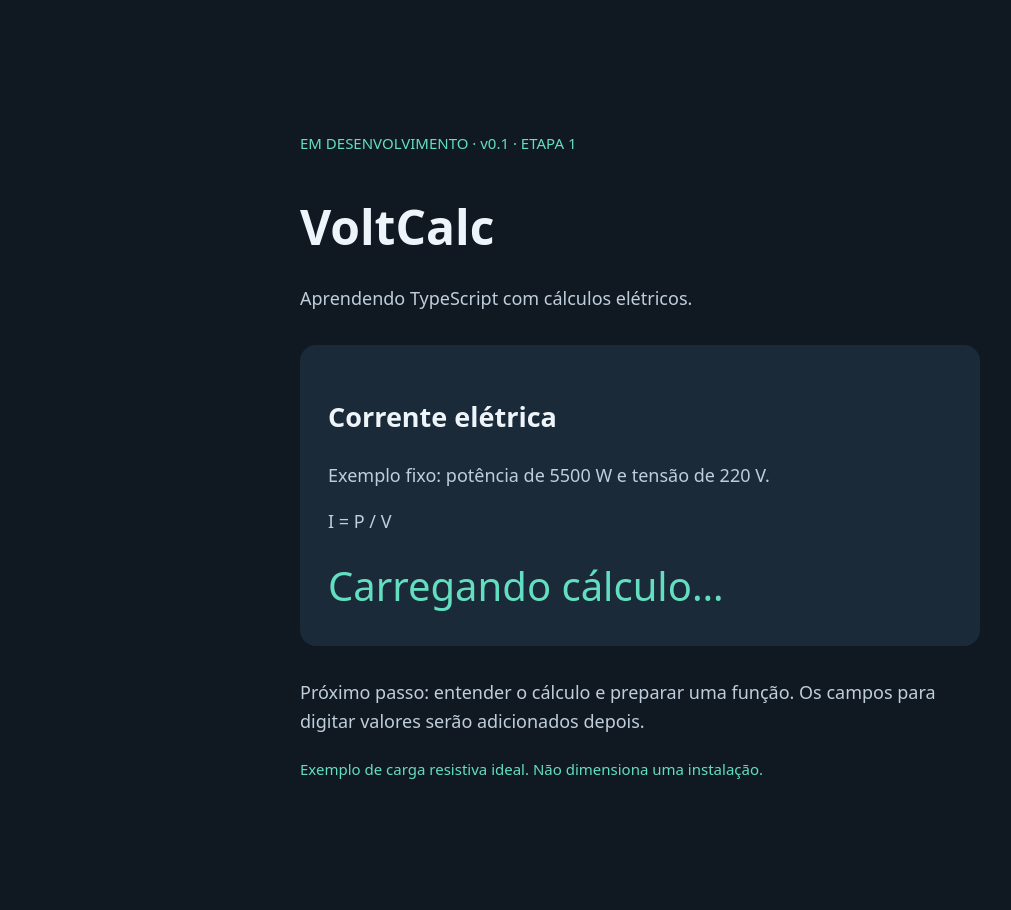
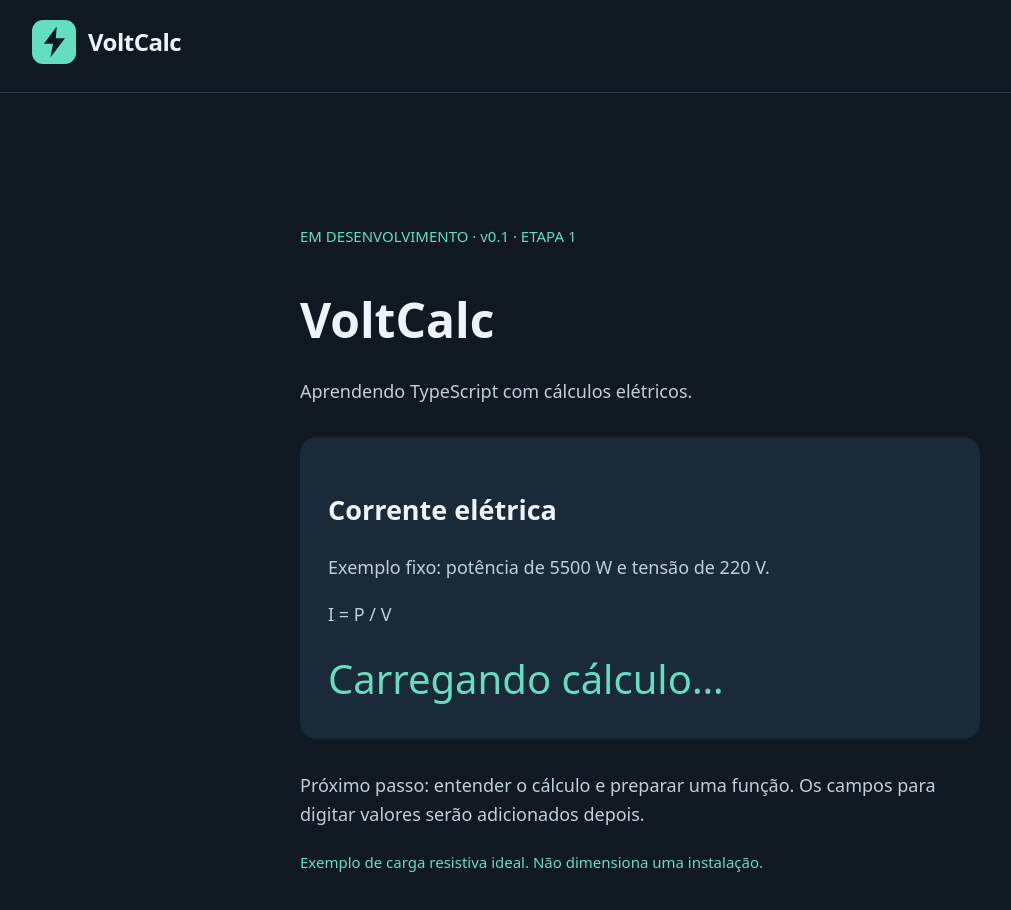
Before and after one commit to rafael-amann/VoltCalc, a website with bundled scripts: page index.html in a window 1280 px wide. Shown: the whole page, without its empty margins (0-1011 px from the left). Built offline with nearby package versions, Linux system fonts and the light colour scheme.

Commit message:
feat: add VoltCalc header and lightning logo

```diff
--- a/index.html
+++ b/index.html
@@ -6,6 +6,11 @@
     <title>VoltCalc — v0.1</title>
     <style>
       body { margin: 0; background: #101922; color: #edf4fa; font: 18px/1.6 system-ui, sans-serif; }
+      .site-header { padding: 20px 32px; border-bottom: 1px solid #2b3c4b; }
+      .brand { display: inline-flex; align-items: center; gap: 12px; color: #edf4fa; text-decoration: none; }
+      .brand:focus-visible { outline: 2px solid #63dec0; outline-offset: 6px; border-radius: 8px; }
+      .brand-logo { width: 44px; height: 44px; flex-shrink: 0; }
+      .brand-name { font-size: 24px; font-weight: 700; letter-spacing: -0.5px; }
       main { max-width: 680px; margin: 12vh auto; padding: 32px; }
       small { color: #63dec0; } h1 { font-size: 48px; margin-bottom: 8px; }
       section { background: #1b2a38; padding: 28px; border-radius: 16px; margin: 32px 0; }
@@ -14,6 +19,15 @@
     </style>
   </head>
   <body>
+    <header class="site-header">
+      <a class="brand" href="/" aria-label="VoltCalc — página inicial">
+        <svg class="brand-logo" viewBox="0 0 48 48" fill="none" aria-hidden="true">
+          <rect width="48" height="48" rx="12" fill="#63dec0" />
+          <path d="M27 7L13 26H23L20 41L36 20H26L27 7Z" fill="#101922" />
+        </svg>
+        <span class="brand-name">VoltCalc</span>
+      </a>
+    </header>
     <main>
       <small>EM DESENVOLVIMENTO · v0.1 · ETAPA 1</small>
       <h1>VoltCalc</h1>
```
